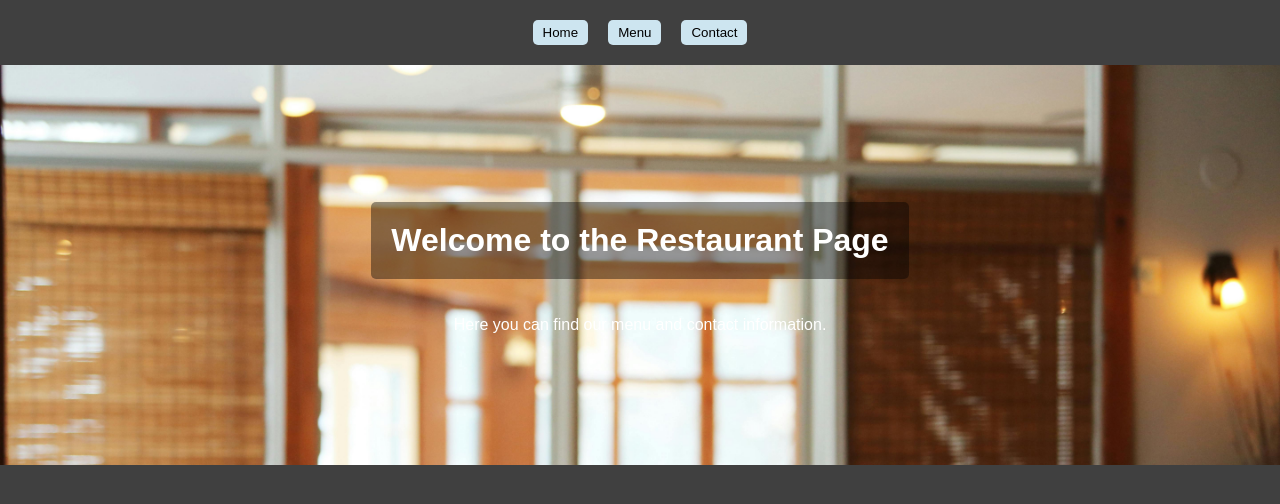
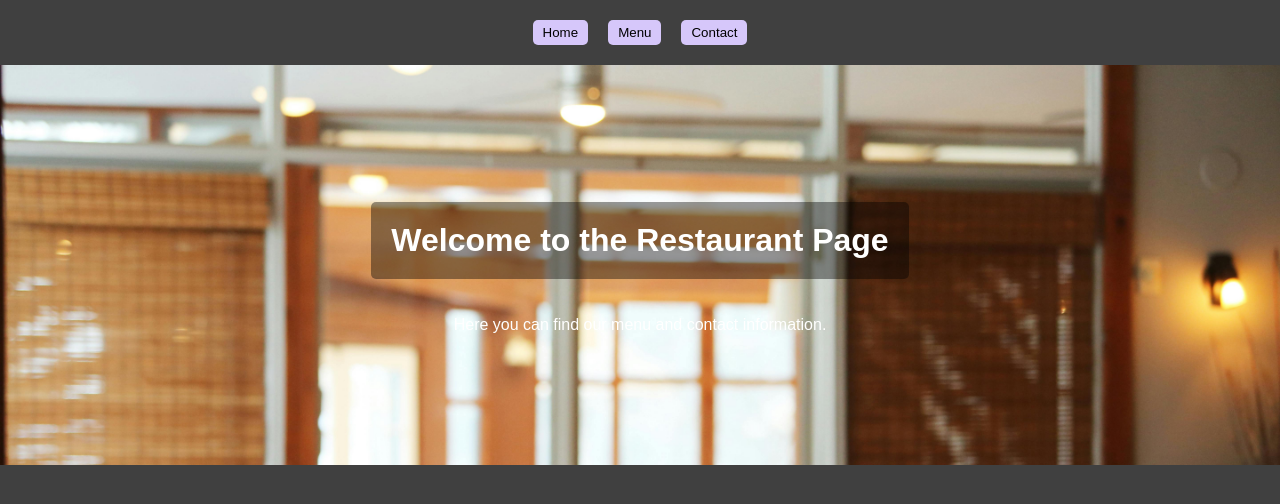
Before and after one commit to ashcheg/restaurant-page, a plain HTML site: page index.html in a window 1280 px wide. Drawn offline with Linux system fonts and the light colour scheme.

Commit message:
changed color

```diff
--- a/index.html
+++ b/index.html
@@ -35,7 +35,7 @@
                 padding: 5px 10px;
                 border-radius: 5px;
                 border: none;
-                background-color: #cde5f0;
+                background-color: #d6c7fa;
                 cursor: pointer;
                 /*transition: background-color 0.3s;*/
             }
```
